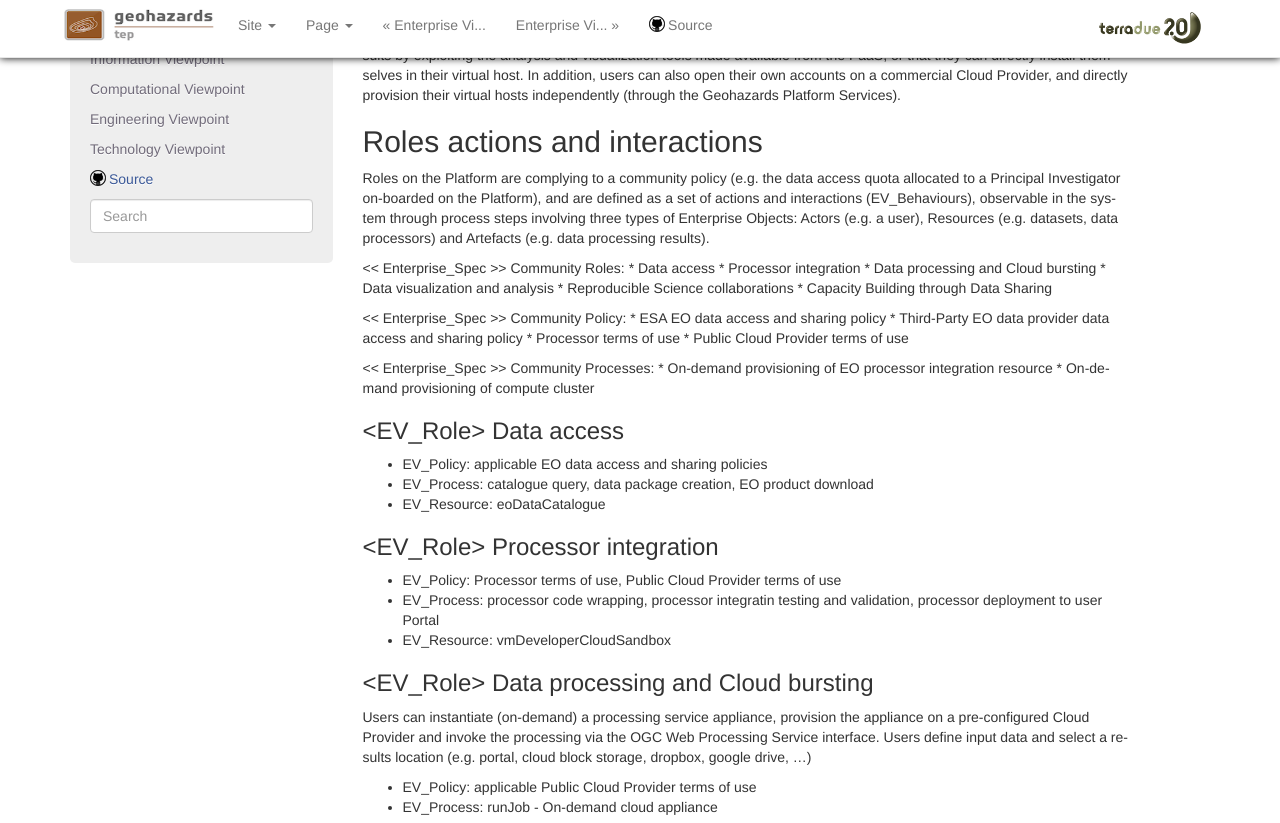
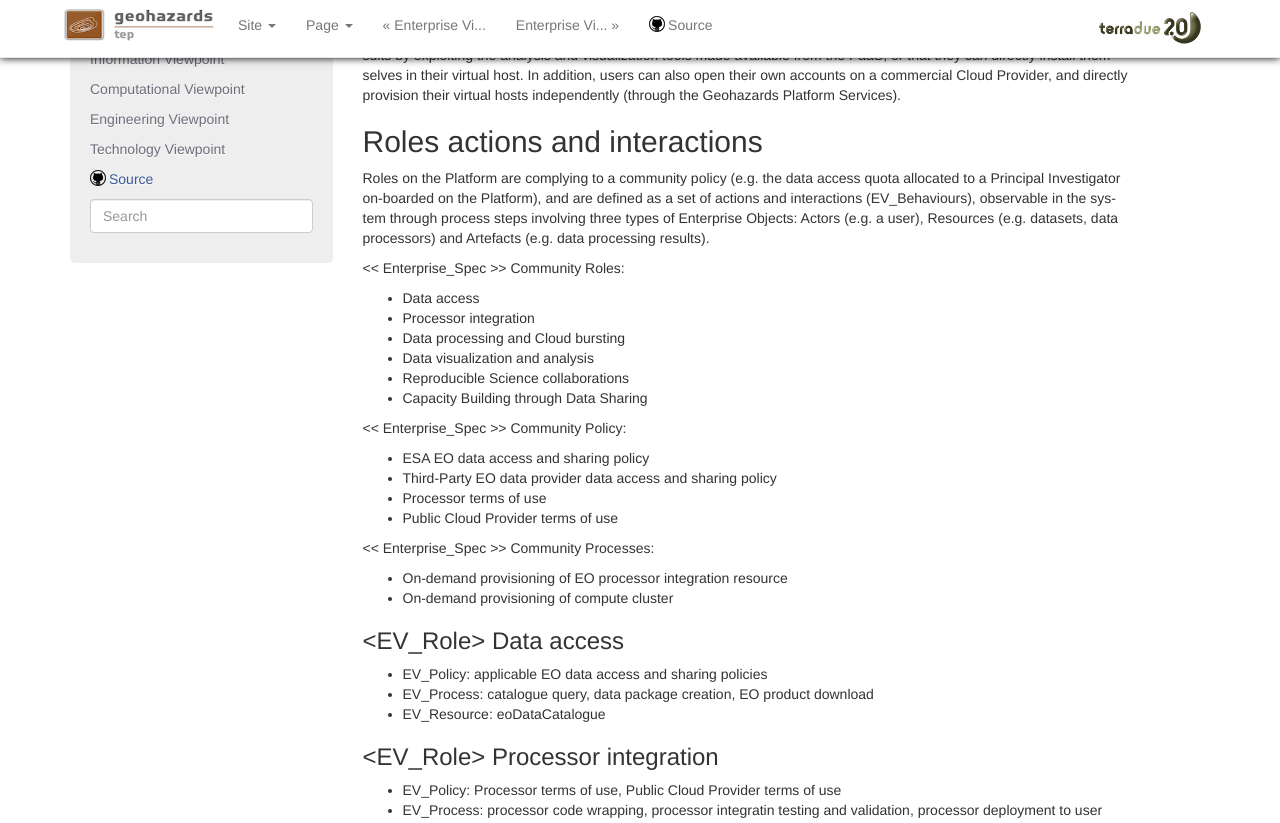
Before and after one commit to Terradue/doc-tep-geohazards-arch, a Sphinx documentation site: the page built from source/enterprise/scope.rst, in a window 1280 px wide and 900 px high, scrolled down 588 px, cut to the strip 0-823 px from the top of the window. Built offline with Sphinx 7.4.7, drawn with Linux system fonts in a browser that asks for light colours; pages that are not in the unit, such as notebooks, are missing from menus; part of the change alters nothing that is shown; some of the changed text lies outside the part shown.

```diff
--- a/source/enterprise/scope.rst
+++ b/source/enterprise/scope.rst
@@ -34,6 +34,7 @@ Roles on the Platform are complying to a community policy (e.g. the data access
 
 << Enterprise_Spec >>
 Community Roles:
+
 * Data access
 * Processor integration
 * Data processing and Cloud bursting
@@ -43,6 +44,7 @@ Community Roles:
 
 << Enterprise_Spec >>
 Community Policy:
+
 * ESA EO data access and sharing policy
 * Third-Party EO data provider data access and sharing policy
 * Processor terms of use
@@ -50,6 +52,7 @@ Community Policy:
 
 << Enterprise_Spec >>
 Community Processes:
+
 * On-demand provisioning of EO processor integration resource
 * On-demand provisioning of compute cluster
 
@@ -192,7 +195,7 @@ The Geohazards Web Portal is investigating on different work areas (or 'contexts
 +++++++++++++++++++++++++++++++++++
 
 * EV_Policy: applicable EO data access and sharing policies
-* EV_Process:
+* EV_Process: EO data catalogue access, Job run sharing, shared Search result referencing, Geobrowser interactions
 
 * dedicated to EO data collections available as input data for processing tasks
 * provides Portal links to automate the discovery allowing users to easily feed processing tasks
@@ -201,7 +204,7 @@ The Geohazards Web Portal is investigating on different work areas (or 'contexts
 +++++++++++++++++++++++++++++++++++++++++++++
 
 * EV_Policy: applicable EO data access and sharing policies
-* EV_Process:
+* EV_Process: EO data catalogue access, Job run sharing, Job intermediate results detailed analysis, Geobrowser interactions
 
 * dedicated to GEP processors results (final and intermediate processing outputs)
 * provides Portal links to processing jobs runs, to allow users understand a processor, and its possible improvements
@@ -210,7 +213,7 @@ The Geohazards Web Portal is investigating on different work areas (or 'contexts
 ++++++++++++++++++++++++++++++++++++++
 
 * EV_Policy: applicable EO data access and sharing policies
-* EV_Process:
+* EV_Process: Web link referencing, shared Search result referencing, Geobrowser interactions
 
 * related to the scientific community curated results (scientific papers)
 * provides Portal links to collateral resources (like in GEP, data and processors) that allow researchers to understand and reproduce an experiment or a production
@@ -219,7 +222,7 @@ The Geohazards Web Portal is investigating on different work areas (or 'contexts
 ++++++++++++++++++++++++++++++++
 
 * EV_Policy: applicable EO data access and sharing policies,
-* EV_Process:
+* EV_Process: Offering description, Offering cataloguing, shared Search result referencing, Geobrowser interactions
 
 * dedicated to geotag and reference web accessible content that labs, institutes, agencies, ... are openly sharing on the web (articles and blog posts, products images delivered in web-browser compatible formats, ...)
 * provides a Portal integration mechanism based on the OGC standard "OWS Context" (http://www.opengeospatial.org/standards/owc)
```
